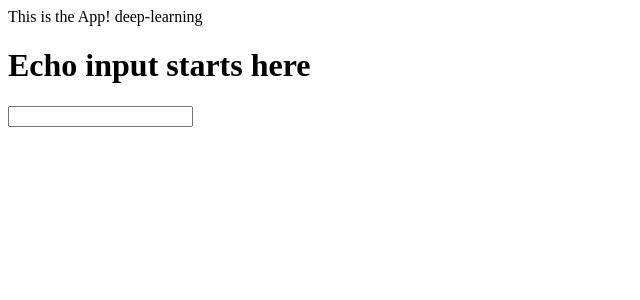
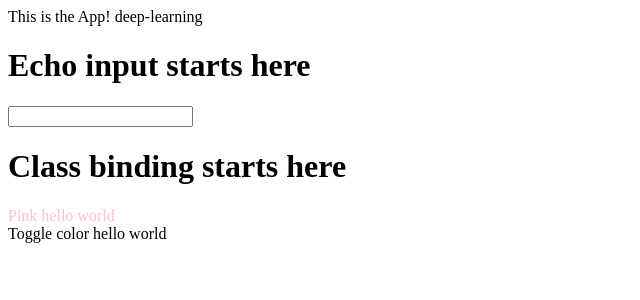
Before and after one commit to ChenRoth/angular-examples, an Angular app: page / in a window 1280 px wide. Shown: the top 300 px of the page, without its empty margins (0-640 px from the left). Built offline with nearby package versions, Linux system fonts and the light colour scheme.

Commit message:
add css class binding example

```diff
--- a/src/app/app.component.html
+++ b/src/app/app.component.html
@@ -1,2 +1,3 @@
 <div>This is the App! {{title}}</div>
 <app-echo-input></app-echo-input>
+<app-class-binding></app-class-binding>
--- a/src/app/app.module.ts
+++ b/src/app/app.module.ts
@@ -3,11 +3,13 @@ import { NgModule } from '@angular/core';
 
 import { AppComponent } from './app.component';
 import { EchoInputComponent } from './echo-input/echo-input.component';
+import { ClassBindingComponent } from './class-binding/class-binding.component';
 
 @NgModule({
     declarations: [
         AppComponent,
-        EchoInputComponent
+        EchoInputComponent,
+        ClassBindingComponent
     ],
     imports: [
         BrowserModule
--- /dev/null
+++ b/src/app/class-binding/class-binding.component.css
@@ -0,0 +1,3 @@
+.pink {
+    color: pink;
+}
--- /dev/null
+++ b/src/app/class-binding/class-binding.component.html
@@ -0,0 +1,4 @@
+<h1>Class binding starts here</h1>
+<div class="pink">Pink hello world</div>
+<!-- we want to enable/disable the "pink" class based on isPink variable -->
+<div [class.pink]="isPink" (click)="togglePink()">Toggle color hello world</div>
--- /dev/null
+++ b/src/app/class-binding/class-binding.component.ts
@@ -0,0 +1,20 @@
+import { Component, OnInit } from '@angular/core';
+
+@Component({
+    selector: 'app-class-binding',
+    templateUrl: './class-binding.component.html',
+    styleUrls: ['./class-binding.component.css']
+})
+export class ClassBindingComponent implements OnInit {
+    isPink: boolean = false;
+
+    togglePink() {
+        this.isPink = !this.isPink;
+    }
+
+    constructor() { }
+
+    ngOnInit() {
+    }
+
+}
```
Also changed, not shown: 1 other file (tests, documents, lock files or other folders).
